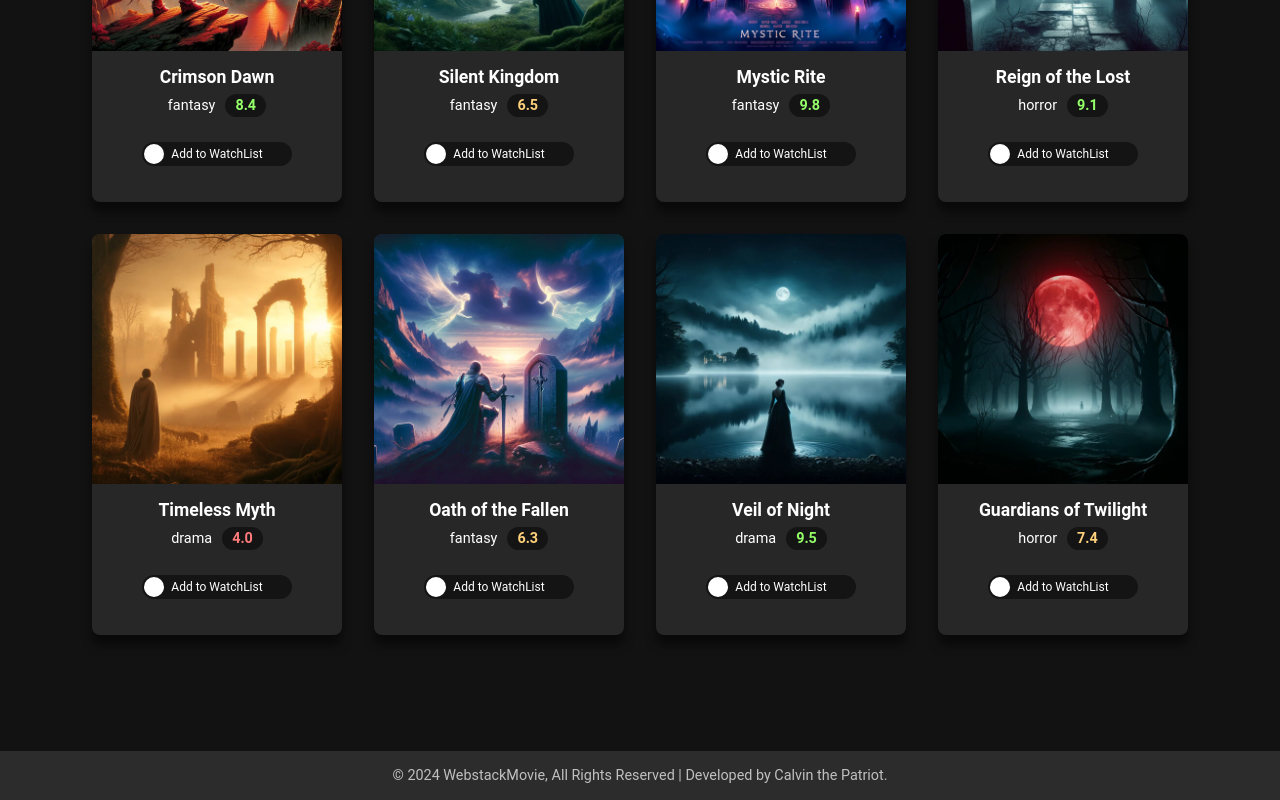
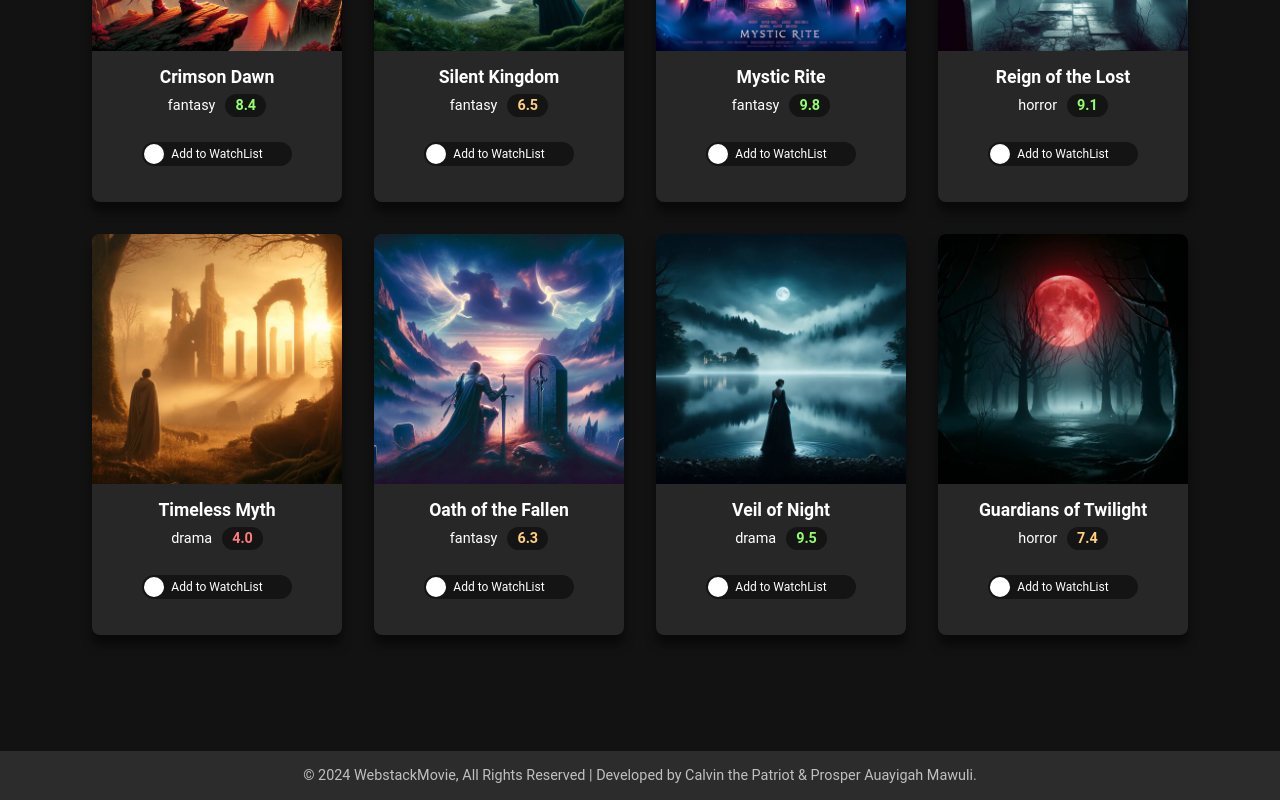
Before and after one commit to calvinpatriot/Webstack-Project2, a React (Create React App) app: page / in a window 1280 px wide. Shown: the part 2206-3006 px from the top of the page. Built offline with nearby package versions, Linux system fonts and the light colour scheme.

Commit message:
Footer updated with relevant info.

```diff
--- a/src/components/Footer.js
+++ b/src/components/Footer.js
@@ -7,7 +7,7 @@ export default function Footer()
     return(
     <footer className='footer'>
       <p className='footer-text'>
-       &copy; {currentYear} WebstackMovie, All Rights Reserved | Developed by Calvin the Patriot.
+       &copy; {currentYear} WebstackMovie, All Rights Reserved | Developed by Calvin the Patriot & Prosper Auayigah Mawuli.
       </p>
     </footer>
     );
```
